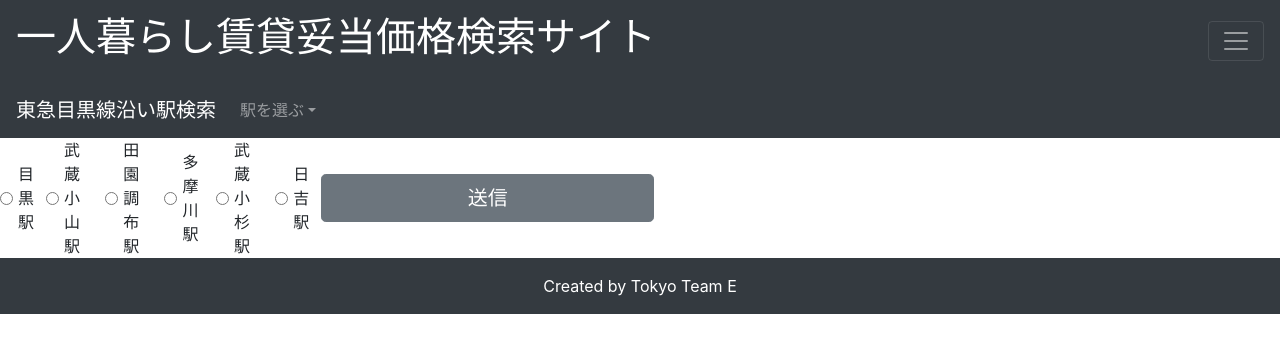
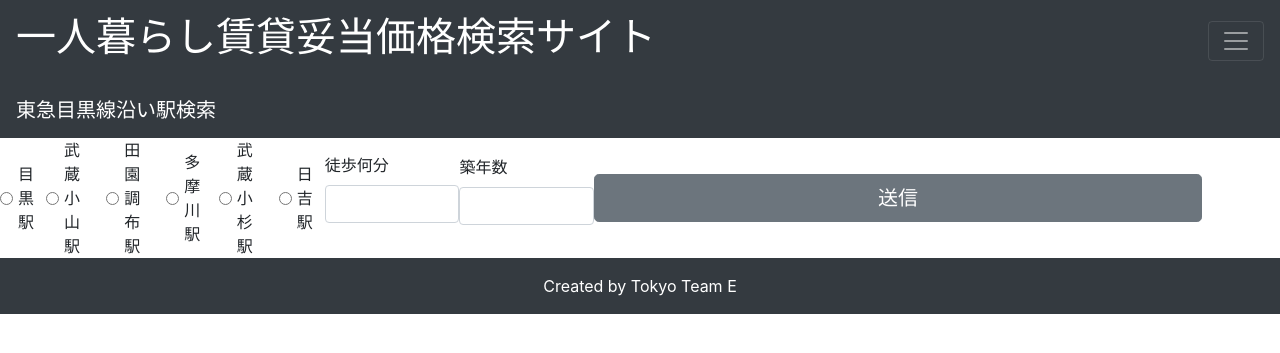
Before and after one commit to kyosukehino/hait_team_e, a Django app: template housepriceproject.py/housepriceproject/templates/main.html in a window 1280 px wide. Shown: the top 353 px of the page. Run offline with Django 3.2, Linux system fonts and the light colour scheme; the template is opened without the code that fills it, so the values that code supplies are empty; parts of the project's set-up code (start-up, migrations or seed data) failed here and were passed over; some libraries are stand-ins or nearby versions.

Commit message:
Update main.html

```diff
--- a/housepriceproject.py/housepriceproject/templates/main.html
+++ b/housepriceproject.py/housepriceproject/templates/main.html
@@ -21,23 +21,6 @@
   <button class="navbar-toggler" type="button" data-toggle="collapse" data-target="#navbarsExample03" aria-controls="navbarsExample03" aria-expanded="false" aria-label="Toggle navigation">
     <span class="navbar-toggler-icon"></span>
   </button>
-
-  <div class="collapse navbar-collapse" id="navbarsExample03">
-    <ul class="navbar-nav mr-auto">
-      <li class="nav-item dropdown">
-        <a class="nav-link dropdown-toggle" href="#" id="dropdown03" data-toggle="dropdown" aria-haspopup="true" aria-expanded="false">駅を選ぶ</a>
-        <div class="dropdown-menu" aria-labelledby="dropdown03">
-          <a class="dropdown-item" href="#">目黒駅</a>
-          <a class="dropdown-item" href="#">武蔵小山駅</a>
-          <a class="dropdown-item" href="#">大岡山駅</a>
-          <a class="dropdown-item" href="#">田園調布駅</a>
-          <a class="dropdown-item" href="#">多摩川駅</a>
-          <a class="dropdown-item" href="#">武蔵小杉駅</a>
-          <a class="dropdown-item" href="#">日吉駅</a>
-        </div>
-      </li>
-    </ul>
-  </div>
 </nav>
 
 <form class="form-check form-check-inline" method="POST" action=''>{% csrf_token %}
@@ -65,7 +48,18 @@
     <input class="form-check-input" type="radio" name="inlineRadioOptions6" id="inlineRadio6" value="option6">
     <label class="form-check-label" for="inlineRadio6">日吉駅</label>
     </div>
-<button  class="btn btn-secondary btn-lg btn-block" type="submit">送信</button>
+
+    <div class="form-group">
+      <label for="exampleInputEmail1">徒歩何分</label>
+      <input type="number" class="form-control" id="exampleInputEmail1" aria-describedby="emailHelp">
+      <small id="emailHelp" class="form-text text-muted"></small>
+    </div>
+    <div class="form-group">
+      <label for="exampleInputPassword1">築年数</label>
+      <input type="number" class="form-control" id="exampleInputPassword1">
+    </div>
+
+  <button  class="btn btn-secondary btn-lg btn-block" type="submit">送信</button>
 </form>
 
 <nav class="navbar navbar-expand-lg navbar-dark bg-dark">
```
